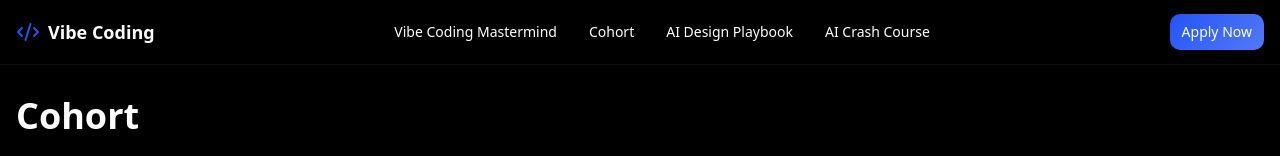
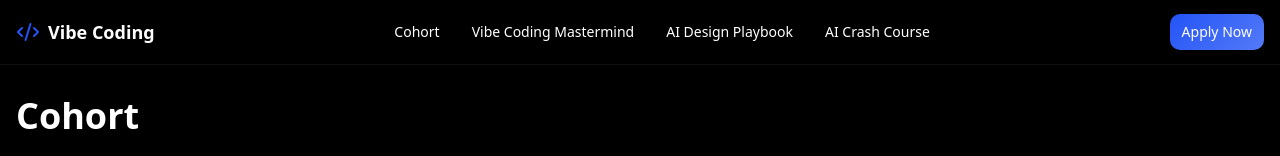
Before and after one commit to RodriguesJohn/mastermind-vibe-apply, a React (Vite) app: page /cohort in a window 1280 px wide. Shown: the top 156 px of the page. Built offline with nearby package versions, Linux system fonts and the light colour scheme; the HTML template or start-up script is replaced by a standard one.

Commit message:
Reorder navigation links

```diff
--- a/src/components/Navigation.tsx
+++ b/src/components/Navigation.tsx
@@ -12,11 +12,11 @@ export const Navigation = () => {
           </div>
 
           <div className="hidden md:flex items-center gap-8">
+            <a href="/cohort" className="text-sm font-medium hover:text-primary transition-colors">
+              Cohort
+            </a>
             <a href="/" className="text-sm font-medium hover:text-primary transition-colors">
               Vibe Coding Mastermind
-            </a>
-            <a href="/cohort" className="text-sm font-medium hover:text-primary transition-colors">
-              Cohort
             </a>
             <a href="#playbook" className="text-sm font-medium hover:text-primary transition-colors">
               AI Design Playbook
```
